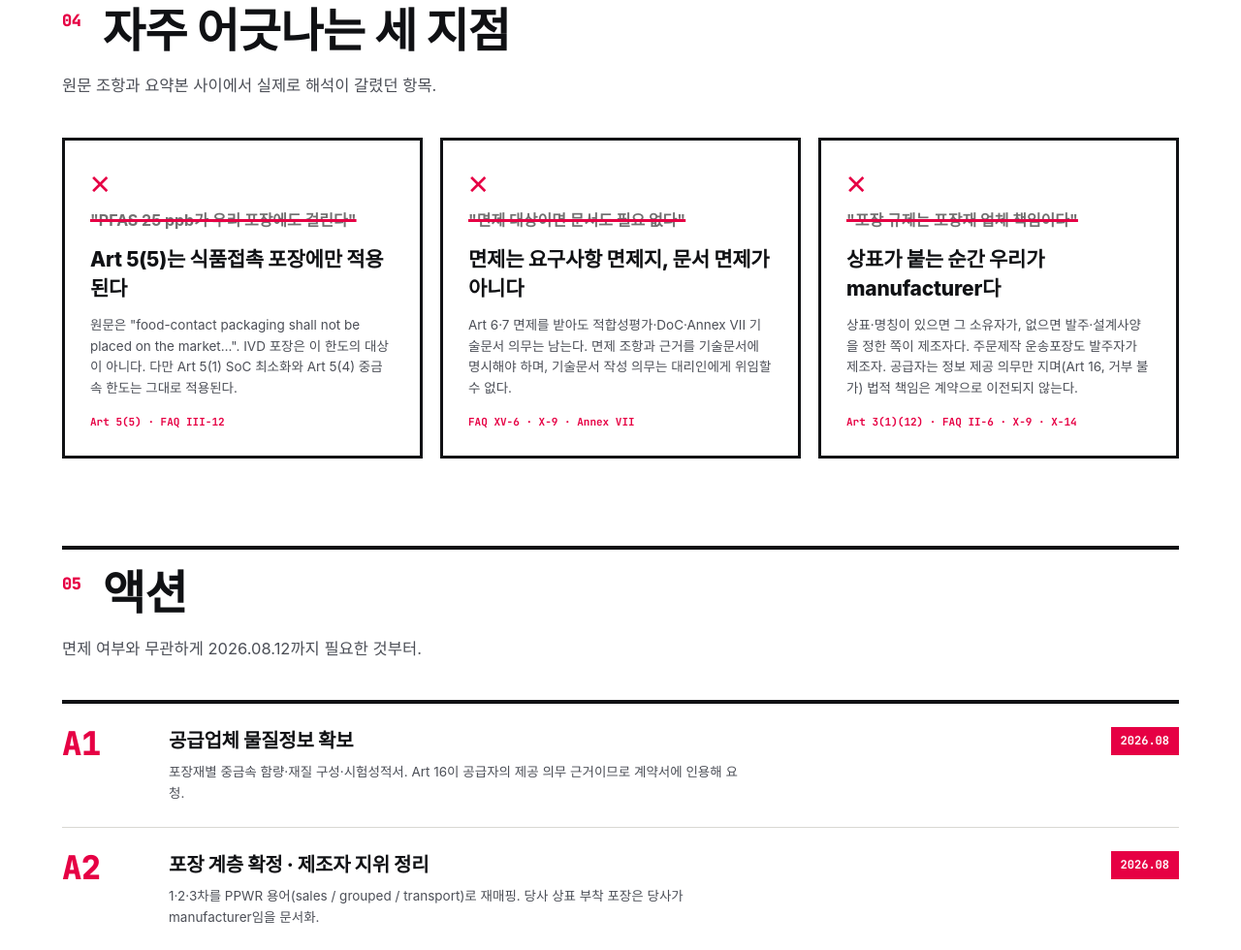
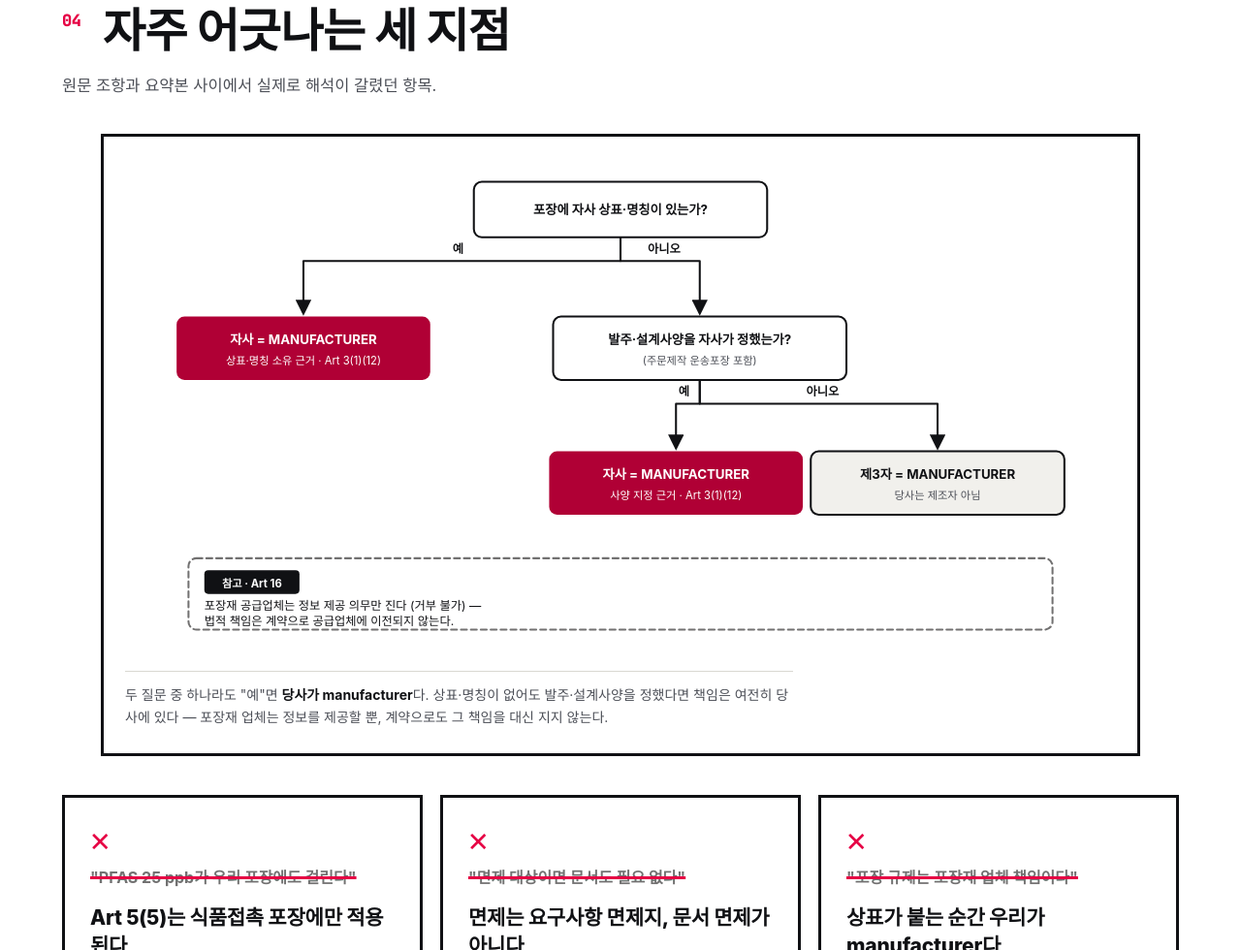
Before and after one commit to mungbws1031/ppwr-ivd-packaging, a plain HTML site: page index.html in a window 1280 px wide. Shown: the part 4785-5765 px from the top of the page at 97% size. Drawn offline with Linux system fonts and the light colour scheme; a web font is replaced by a local one.

Commit message:
feat: 04 섹션에 제조자 판별 플로우차트 추가
Co-Authored-By: Claude Opus 5 <noreply@anthropic.com>

```diff
--- a/index.html
+++ b/index.html
@@ -510,6 +510,63 @@ footer .warn{color:#fff!important;font-weight:700;display:block;margin-top:14px;
 <section>
   <div class="sechead" data-rv><span class="secnum">04</span><h2>자주 어긋나는 세 지점</h2></div>
   <p class="sublede" data-rv>원문 조항과 요약본 사이에서 실제로 해석이 갈렸던 항목.</p>
+
+  <figure class="layerfig" data-rv>
+    <svg viewBox="0 0 1000 500" role="img" aria-label="포장재 업체가 아니라 우리가 manufacturer인지 판별하는 순서도 — 먼저 자사 상표·명칭이 부착되는지 확인하고, 아니라면 발주·설계사양을 자사가 정했는지 확인한다. 두 질문 중 하나라도 예이면 자사가 manufacturer다">
+      <defs>
+        <marker id="arrow" viewBox="0 0 10 10" refX="8" refY="5" markerWidth="8" markerHeight="8" orient="auto-start-reverse">
+          <path d="M0,0 L10,5 L0,10 z" fill="currentColor"/>
+        </marker>
+      </defs>
+      <g stroke-linejoin="round" stroke-linecap="round">
+        <!-- 연결선 -->
+        <path d="M500,80 V104 H180 V156" fill="none" stroke="currentColor" stroke-width="2" marker-end="url(#arrow)"/>
+        <path d="M500,80 V104 H580 V156" fill="none" stroke="currentColor" stroke-width="2" marker-end="url(#arrow)"/>
+        <path d="M580,224 V248 H556 V292" fill="none" stroke="currentColor" stroke-width="2" marker-end="url(#arrow)"/>
+        <path d="M580,224 V248 H820 V292" fill="none" stroke="currentColor" stroke-width="2" marker-end="url(#arrow)"/>
+        <text x="336" y="96" text-anchor="middle" font-size="12" font-weight="700" fill="var(--ink)">예</text>
+        <text x="544" y="96" text-anchor="middle" font-size="12" font-weight="700" fill="var(--ink)">아니오</text>
+        <text x="564" y="240" text-anchor="middle" font-size="12" font-weight="700" fill="var(--ink)">예</text>
+        <text x="704" y="240" text-anchor="middle" font-size="12" font-weight="700" fill="var(--ink)">아니오</text>
+
+        <!-- Q1 -->
+        <rect x="352" y="24" width="296" height="56" rx="8" fill="#fff" stroke="currentColor" stroke-width="2"/>
+        <text x="500" y="57" text-anchor="middle" font-size="13" font-weight="700" fill="var(--ink)">포장에 자사 상표·명칭이 있는가?</text>
+
+        <!-- Leaf A: Q1 = 예 -->
+        <rect x="52" y="160" width="256" height="64" rx="8" fill="var(--red-deep)"/>
+        <text x="180" y="188" text-anchor="middle" font-size="13" font-weight="700" fill="#fff">자사 = MANUFACTURER</text>
+        <text x="180" y="208" text-anchor="middle" font-size="11" fill="#fff">상표·명칭 소유 근거 · Art 3(1)(12)</text>
+
+        <!-- Q2 -->
+        <rect x="432" y="160" width="296" height="64" rx="8" fill="#fff" stroke="currentColor" stroke-width="2"/>
+        <text x="580" y="188" text-anchor="middle" font-size="13" font-weight="700" fill="var(--ink)">발주·설계사양을 자사가 정했는가?</text>
+        <text x="580" y="208" text-anchor="middle" font-size="11" fill="#4C4F57">(주문제작 운송포장 포함)</text>
+
+        <!-- Leaf B: Q2 = 예 -->
+        <rect x="428" y="296" width="256" height="64" rx="8" fill="var(--red-deep)"/>
+        <text x="556" y="324" text-anchor="middle" font-size="13" font-weight="700" fill="#fff">자사 = MANUFACTURER</text>
+        <text x="556" y="344" text-anchor="middle" font-size="11" fill="#fff">사양 지정 근거 · Art 3(1)(12)</text>
+
+        <!-- Leaf C: Q2 = 아니오 -->
+        <rect x="692" y="296" width="256" height="64" rx="8" fill="var(--mute)" stroke="currentColor" stroke-width="2"/>
+        <text x="820" y="324" text-anchor="middle" font-size="13" font-weight="700" fill="var(--ink)">제3자 = MANUFACTURER</text>
+        <text x="820" y="344" text-anchor="middle" font-size="11" fill="#4C4F57">당사는 제조자 아님</text>
+
+        <!-- 참고: 공급자 의무 -->
+        <rect x="64" y="404" width="872" height="72" rx="8" fill="#fff" stroke="var(--gray)" stroke-width="2" stroke-dasharray="6 4"/>
+        <rect x="80" y="416" width="96" height="24" rx="4" fill="var(--ink)"/>
+        <text x="128" y="433" text-anchor="middle" font-size="11" font-weight="700" fill="#fff">참고 · Art 16</text>
+        <text x="80" y="456" font-size="12" fill="var(--ink)">포장재 공급업체는 정보 제공 의무만 진다 (거부 불가) —</text>
+        <text x="80" y="472" font-size="12" fill="var(--ink)">법적 책임은 계약으로 공급업체에 이전되지 않는다.</text>
+      </g>
+    </svg>
+    <figcaption>
+      두 질문 중 하나라도 "예"면 <b>당사가 manufacturer</b>다. 상표·명칭이 없어도 발주·설계사양을 정했다면 책임은 여전히
+      당사에 있다 — 포장재 업체는 정보를 제공할 뿐, 계약으로도 그 책임을 대신 지지 않는다.
+    </figcaption>
+  </figure>
+
   <div class="cards">
     <div class="card" data-rv>
       <span class="x">✕</span>
```
